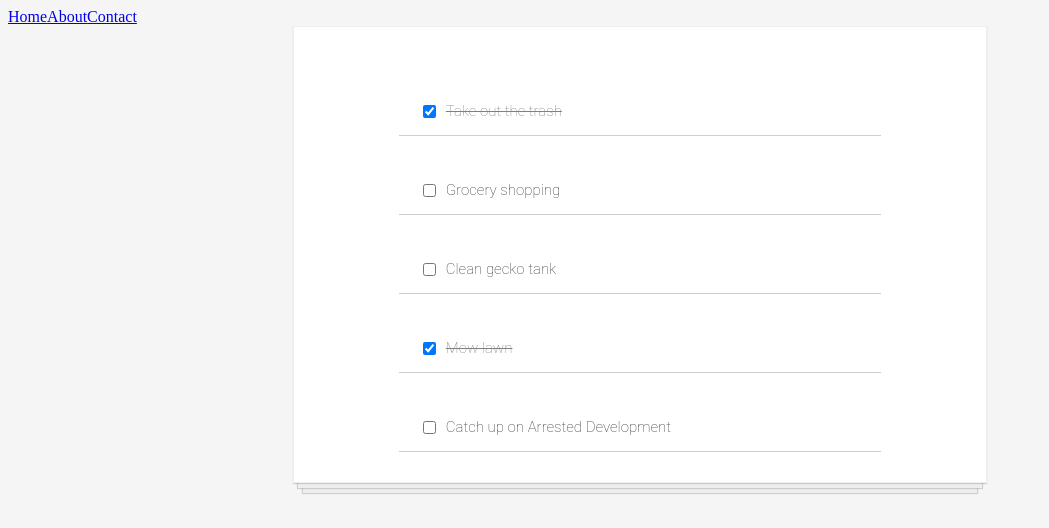
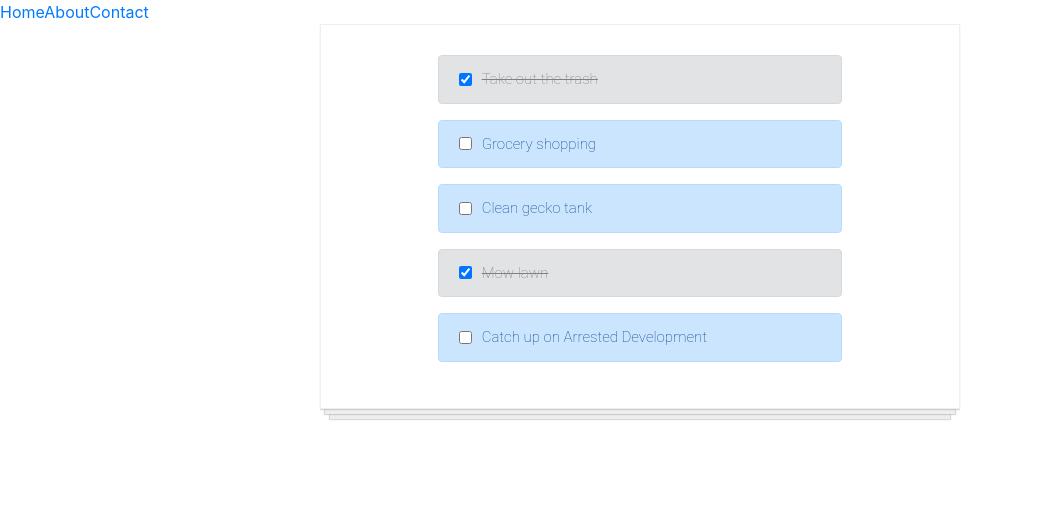
Before and after one commit to TylerNSmith8001/Roomates, a React (Create React App) app: page / in a window 1280 px wide. Shown: the top 528 px of the page, without its empty margins (0-1049 px from the left). Built offline with nearby package versions, Linux system fonts and the light colour scheme.

Commit message:
added scss, react-bootstrap, bootstrap

```diff
--- a/public/index.html
+++ b/public/index.html
@@ -4,18 +4,19 @@
     <meta charset="utf-8" />
     <link rel="icon" href="%PUBLIC_URL%/favicon.ico" />
     <link rel="stylesheet" href="style.css" />
+    <link rel="stylesheet" href="theme.css" />
     <meta name="viewport" content="width=device-width, initial-scale=1" />
     <meta name="theme-color" content="#000000" />
     <meta
       name="description"
-      content="Web site created using create-react-app"
+      content="A simple bill spliting & tracking application for roomates."
     />
-    <link rel="apple-touch-icon" href="%PUBLIC_URL%/logo192.png" />
+    <link rel="apple-touch-icon" href="%PUBLIC_URL%/apple-touch-icon.png" />
+    <link rel="manifest" href="%PUBLIC_URL%/manifest.json" />
     <!--
       manifest.json provides metadata used when your web app is installed on a
       user's mobile device or desktop. See https://developers.google.com/web/fundamentals/web-app-manifest/
     -->
-    <link rel="manifest" href="%PUBLIC_URL%/manifest.json" />
     <!--
       Notice the use of %PUBLIC_URL% in the tags above.
       It will be replaced with the URL of the `public` folder during the build.
@@ -25,6 +26,12 @@
       work correctly both with client-side routing and a non-root public URL.
       Learn how to configure a non-root public URL by running `npm run build`.
     -->
+    <link
+      rel="stylesheet"
+      href="https://maxcdn.bootstrapcdn.com/bootstrap/4.5.0/css/bootstrap.min.css"
+      integrity="sha384-9aIt2nRpC12Uk9gS9baDl411NQApFmC26EwAOH8WgZl5MYYxFfc+NcPb1dKGj7Sk"
+      crossorigin="anonymous"
+    />
     <title>ATWRoomates</title>
   </head>
   <body>
--- a/public/style.css
+++ b/public/style.css
@@ -1,47 +1 @@
-body {
-    background-color: whitesmoke;
-}
-
-.todo-list {
-    background-color: white;
-    margin: auto;
-    width: 50%;
-    display: flex;
-    flex-direction: column;
-    align-items: center;
-    border: 1px solid #efefef;
-    box-shadow:
-    /* The top layer shadow */
-        0 1px 1px rgba(0,0,0,0.15),
-            /* The second layer */
-        0 10px 0 -5px #eee,
-            /* The second layer shadow */
-        0 10px 1px -4px rgba(0,0,0,0.15),
-            /* The third layer */
-        0 20px 0 -10px #eee,
-            /* The third layer shadow */
-        0 20px 1px -9px rgba(0,0,0,0.15);
-    padding: 30px;
-}
-
-.todo-item {
-    display: flex;
-    justify-content: flex-start;
-    align-items: center;
-    padding: 30px 20px 0;
-    width: 70%;
-    border-bottom: 1px solid #cecece;
-    font-family: Roboto, sans-serif;
-    font-weight: 100;
-    font-size: 15px;
-    color: #333333;
-}
-
-input[type=checkbox] {
-    margin-right: 10px;
-    font-size: 30px;
-}
-
-input[type=checkbox]:focus {
-    outline: 0;
-}
+body{background-color:whitesmoke}.todo-list{background-color:white;margin:auto;width:50%;display:flex;flex-direction:column;align-items:center;border:1px solid #efefef;box-shadow:0 1px 1px rgba(0,0,0,0.15),0 10px 0 -5px #eee,0 10px 1px -4px rgba(0,0,0,0.15),0 20px 0 -10px #eee,0 20px 1px -9px rgba(0,0,0,0.15);padding:30px}.todo-item{display:flex;justify-content:flex-start;align-items:center;padding:30px 20px 0;width:70%;border-bottom:1px solid #cecece;font-family:Roboto, sans-serif;font-weight:100;font-size:15px;color:#333333}input[type=checkbox]{margin-right:10px;font-size:30px}input[type=checkbox]:focus{outline:0}
--- a/src/ToDoItem.js
+++ b/src/ToDoItem.js
@@ -1,13 +1,14 @@
 import React, {useState} from 'react';
+import {Alert} from 'react-bootstrap';
 
 function ToDoItem(props){
     let [completed, setCompleted] = useState(props.completed);
 
     return (
-        <div className="todo-item">
+        <Alert variant={ completed ? "secondary" : "primary" } className="todo-item">
             <input type="checkbox" checked={completed} onChange={() => setCompleted( prevCompleted => !prevCompleted ) }/>
-            <p style={completed ? {color: 'grey', textDecoration: 'line-through'} : {}}>{props.text}</p>
-        </div>
+            <span style={completed ? {color: 'grey', textDecoration: 'line-through'} : {}}>{props.text}</span>
+        </Alert>
     );
 }
 
--- /dev/null
+++ b/src/scss/style.scss
@@ -0,0 +1,47 @@
+body {
+    background-color: whitesmoke;
+}
+
+.todo-list {
+    background-color: white;
+    margin: auto;
+    width: 50%;
+    display: flex;
+    flex-direction: column;
+    align-items: center;
+    border: 1px solid #efefef;
+    box-shadow:
+    /* The top layer shadow */
+        0 1px 1px rgba(0,0,0,0.15),
+            /* The second layer */
+        0 10px 0 -5px #eee,
+            /* The second layer shadow */
+        0 10px 1px -4px rgba(0,0,0,0.15),
+            /* The third layer */
+        0 20px 0 -10px #eee,
+            /* The third layer shadow */
+        0 20px 1px -9px rgba(0,0,0,0.15);
+    padding: 30px;
+}
+
+.todo-item {
+    display: flex;
+    justify-content: flex-start;
+    align-items: center;
+    padding: 30px 20px 0;
+    width: 70%;
+    border-bottom: 1px solid #cecece;
+    font-family: Roboto, sans-serif;
+    font-weight: 100;
+    font-size: 15px;
+    color: #333333;
+}
+
+input[type=checkbox] {
+    margin-right: 10px;
+    font-size: 30px;
+}
+
+input[type=checkbox]:focus {
+    outline: 0;
+}
--- /dev/null
+++ b/src/scss/theme.scss
@@ -0,0 +1 @@
+/*https://react-bootstrap.github.io/getting-started/introduction/*/
```
Also changed, not shown: package.json (+8 -2 lines), public/theme.css (added), 1 other file (tests, documents, lock files or other folders).
